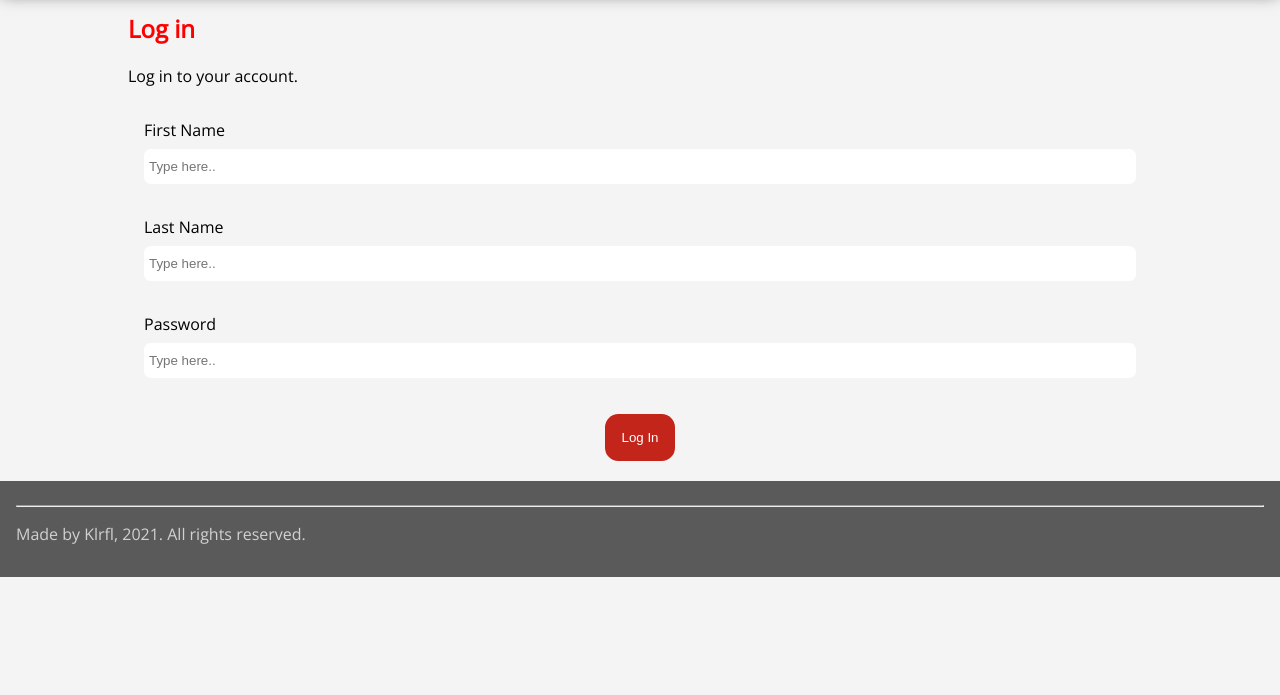
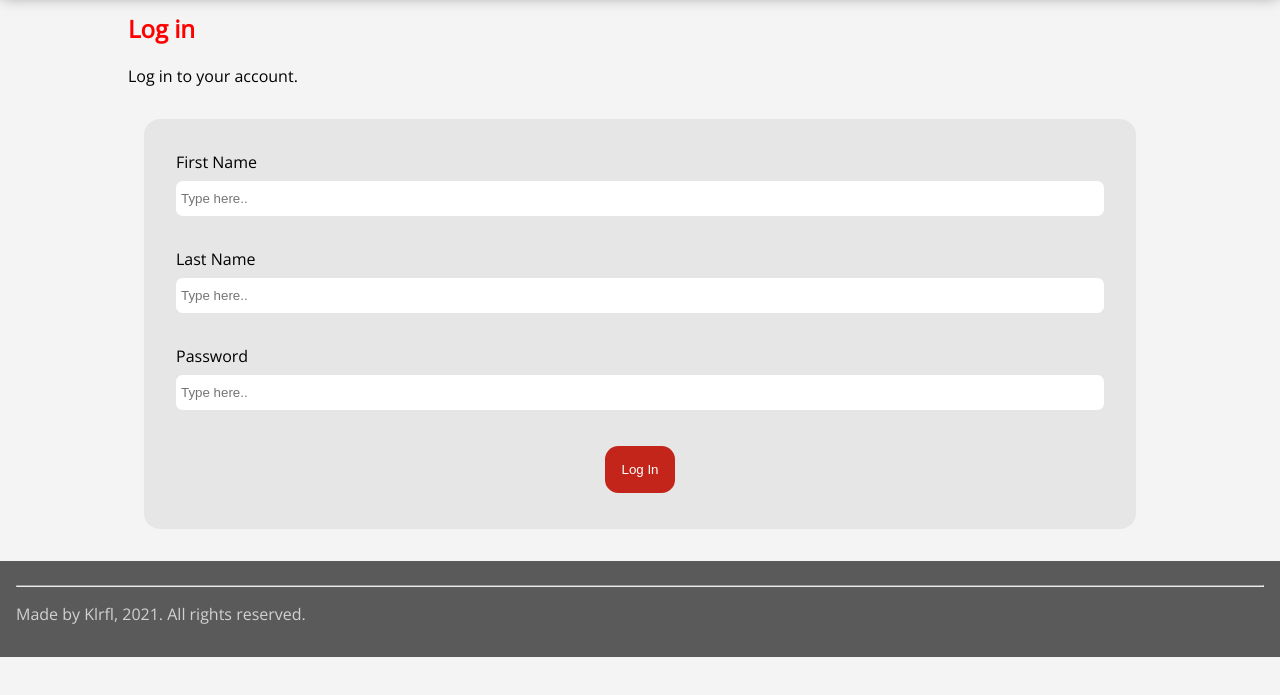
Before and after one commit to Klrfl/Sebastian, a plain HTML site: page account.html in a window 1280 px wide. Shown: the part 67-762 px from the top of the page. Drawn offline with nearby package versions, Linux system fonts and the light colour scheme.

Commit message:
changed class typo

```diff
--- a/account.html
+++ b/account.html
@@ -33,7 +33,7 @@
         <article>
             <h2>Log in</h2>
             <p>Log in to your account.</p>
-            <div class="fomr-container">
+            <div class="form-container">
                 <form>
                     <div class="form-field">
                         <label for="fname">First Name</label>
```
